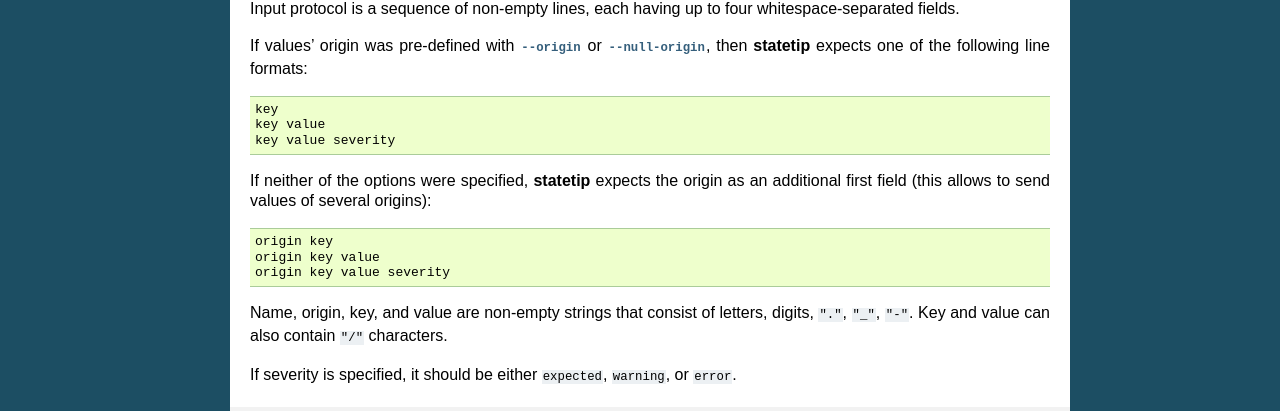
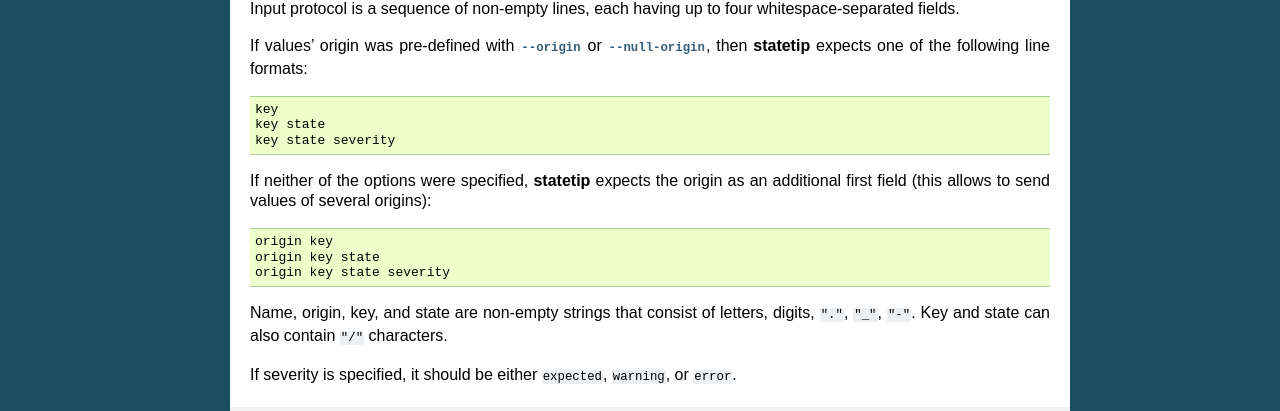
Before and after one commit to dozzie/statetip, a Sphinx documentation site: the page built from doc/manpages/client.rst, in a window 1280 px wide and 900 px high, scrolled down 2385 px. Shown: the part 269-680 px from the top of the window. Built offline with Sphinx 7.4.7, drawn with Linux system fonts in a browser that asks for light colours.

Commit message:
Wrong term used in statetip(1) man page.

```diff
--- a/doc/manpages/client.rst
+++ b/doc/manpages/client.rst
@@ -194,8 +194,8 @@ line formats:
 .. code-block:: none
 
     key
-    key value
-    key value severity
+    key state
+    key state severity
 
 If neither of the options were specified, :program:`statetip` expects the
 origin as an additional first field (this allows to send values of several
@@ -204,11 +204,11 @@ origins):
 .. code-block:: none
 
     origin key
-    origin key value
-    origin key value severity
+    origin key state
+    origin key state severity
 
-Name, origin, key, and value are non-empty strings that consist of letters,
-digits, ``"."``, ``"_"``, ``"-"``. Key and value can also contain ``"/"``
+Name, origin, key, and state are non-empty strings that consist of letters,
+digits, ``"."``, ``"_"``, ``"-"``. Key and state can also contain ``"/"``
 characters.
 
 If severity is specified, it should be either ``expected``, ``warning``, or
```
